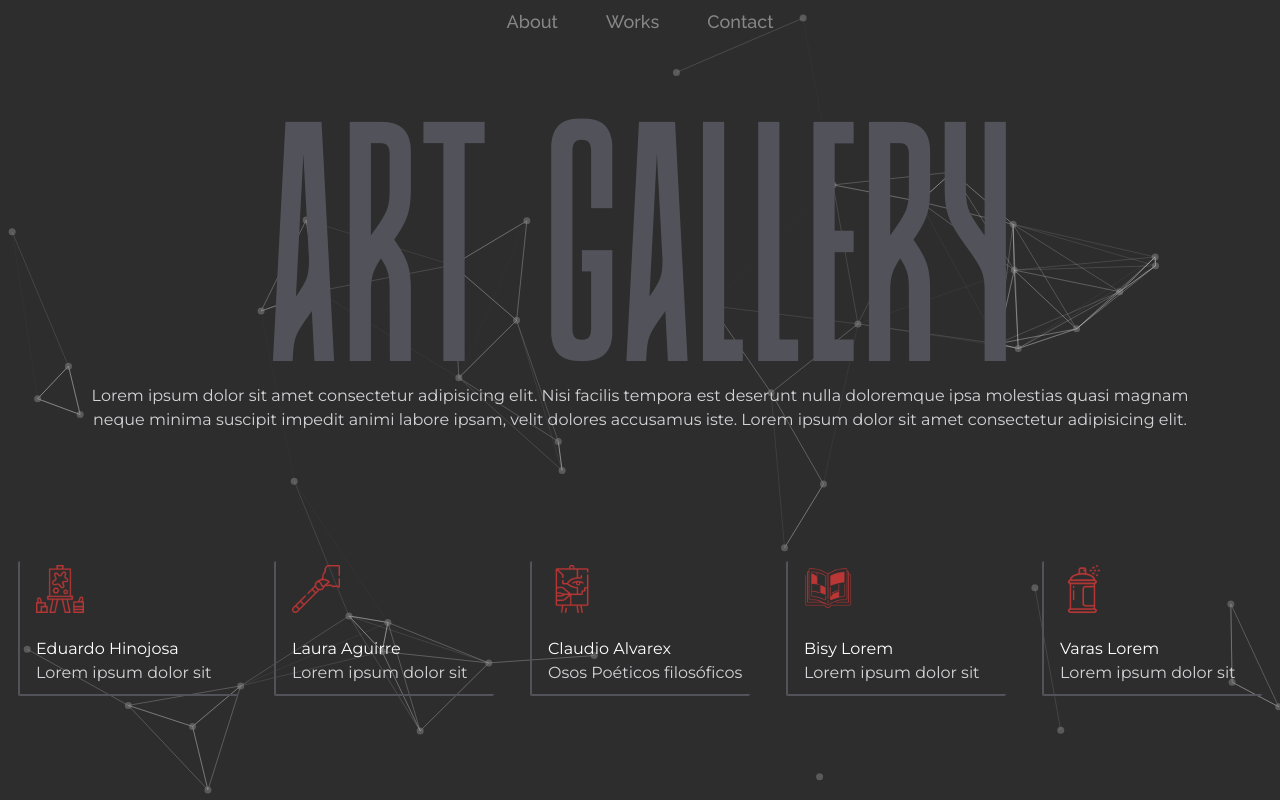
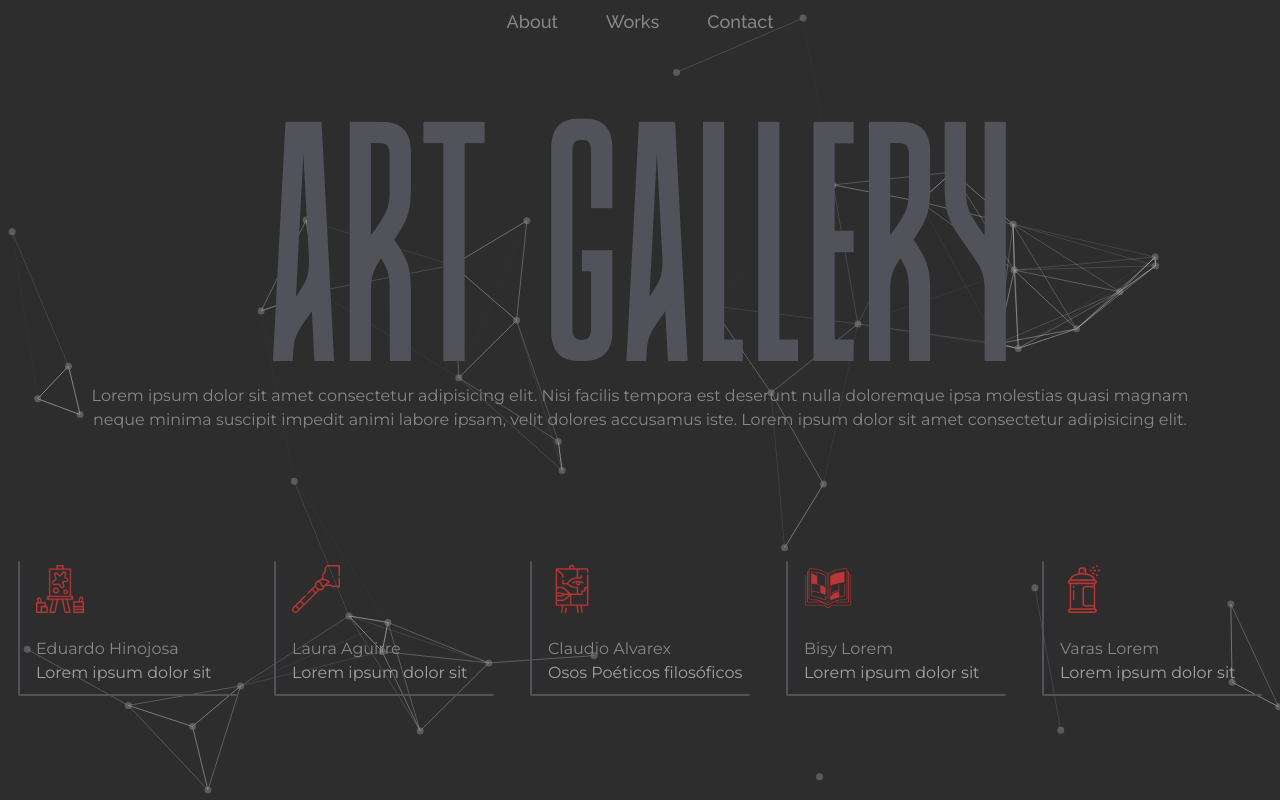
Before and after one commit to Najdorf12/gallery-app, a React (Vite) app: page / in a window 1280 px wide. Built offline with nearby package versions, Linux system fonts and the light colour scheme; a web font is replaced by a local one.

Commit message:
add styles

```diff
--- a/src/components/CardsHome.jsx
+++ b/src/components/CardsHome.jsx
@@ -5,8 +5,8 @@ const CardsHome = ({ artist }) => {
         <img src={artist?.icon} alt="icon" className="w-9 lg:w-12 xl:w-14 2xl:w-16" />
       </figure>
       <article className="text-sm mt-4 font-text2 font-normal text-balance lg:text-base xl:text-lg lg:mt-6 2xl:text-lg">
-        <h6 className="text-whiteCustom">{artist?.name}</h6>
-        <p  className="text-[12px] text-zinc-300 lg:text-base 2xl:text-base">{artist?.content}</p>
+        <h6 className="text-grayCustom">{artist?.name}</h6>
+        <p  className="text-[12px] text-zinc-400 lg:text-base 2xl:text-base">{artist?.content}</p>
       </article>
     </div>
   );
--- a/src/pages/Home.jsx
+++ b/src/pages/Home.jsx
@@ -44,7 +44,7 @@ const Home = () => {
         <h1 className="august-bold leading-none text-zinc-600 text-9xl  lg:text-[16rem] xl:text-[18rem] 2xl:text-[23rem]">
           ART GALLERY
         </h1>
-        <p className="text-sm  text-zinc-300 font-text2 text-center text-pretty px-2 mt-4 lg:text-base lg:text-balance xl:max-w-[1000px] 2xl:max-w-[1300px] xl:text-xl  2xl:text-xl">
+        <p className="text-sm  text-grayCustom font-text2 text-center text-pretty px-2 mt-4 lg:text-base lg:text-balance xl:max-w-[1000px] 2xl:max-w-[1300px] xl:text-xl  2xl:text-xl">
           Lorem ipsum dolor sit amet consectetur adipisicing elit. Nisi facilis tempora est deserunt nulla doloremque ipsa molestias quasi magnam neque minima suscipit impedit animi labore ipsam, velit dolores accusamus iste. Lorem ipsum dolor sit amet consectetur adipisicing elit.
         </p>
       </article>
```
